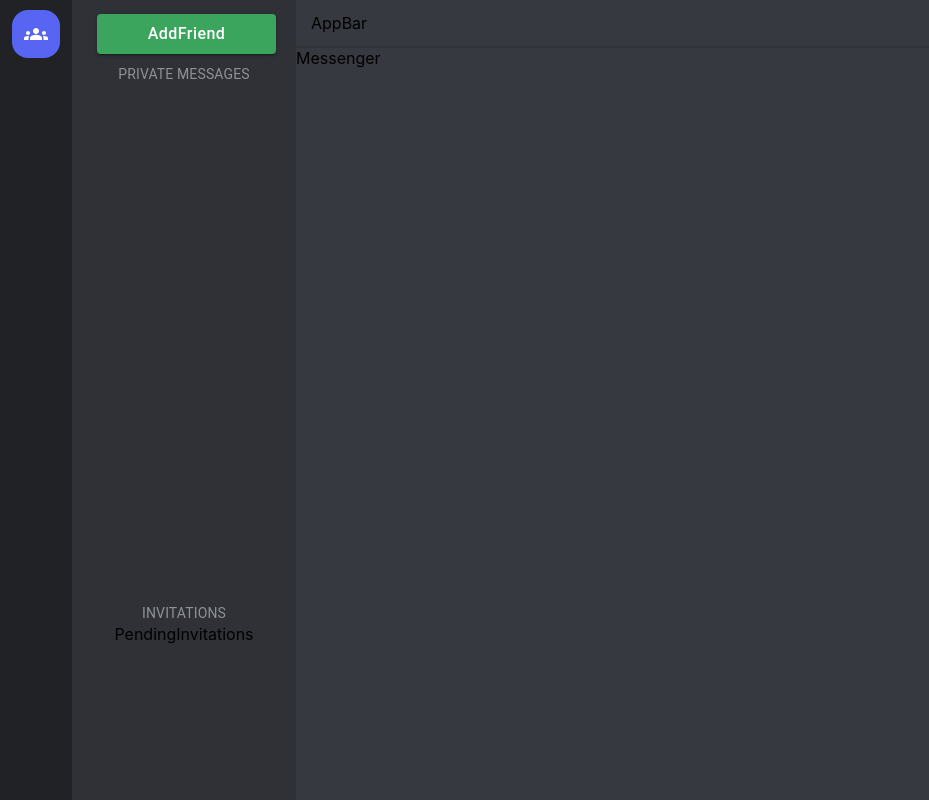
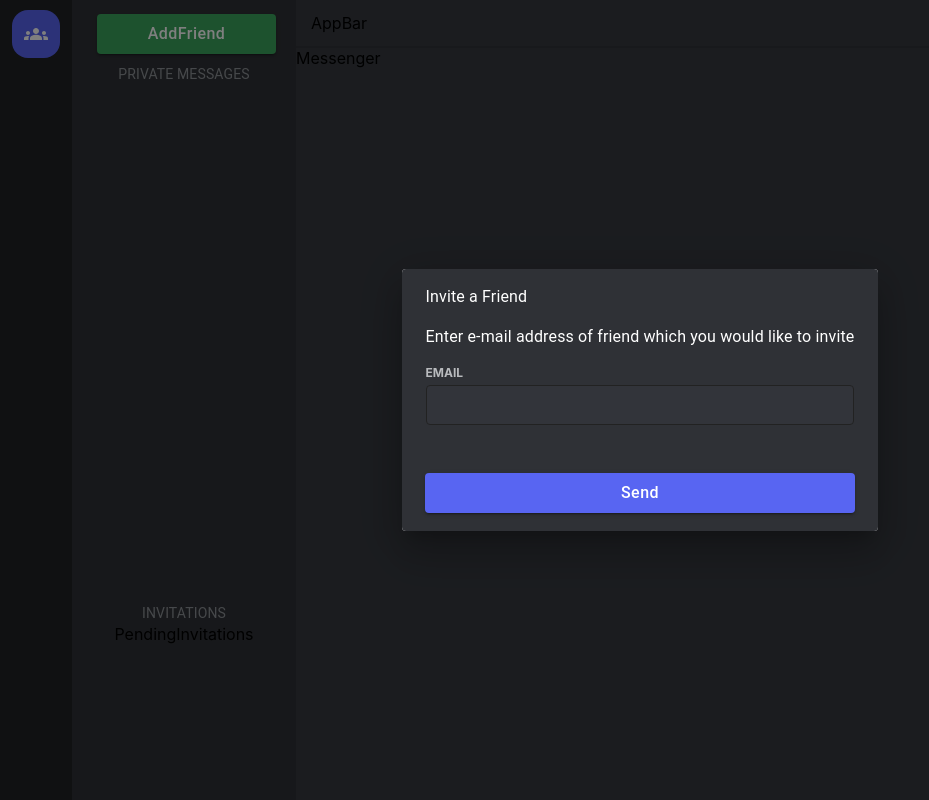
Before and after one commit to vedantkarle/mern-discord-clone, a React (Create React App) app in the folder frontend/: page /dashboard in a window 1280 px wide. Both pictures are taken after a click on the button "AddFriend". Shown: the whole page, without its empty margins (0-929 px from the left). Built offline with nearby package versions, Linux system fonts and the light colour scheme.

Commit message:
added send invitation dialog

```diff
--- a/frontend/src/components/AddFriendButton.js
+++ b/frontend/src/components/AddFriendButton.js
@@ -1,4 +1,5 @@
-import React from "react";
+import React, { useState } from "react";
+import AddFriendDialog from "./AddFriendDialog";
 import Btn from "./Btn";
 
 const additionalStyles = {
@@ -10,7 +11,18 @@ const additionalStyles = {
 };
 
 const AddFriendButton = () => {
-	return <Btn additionalStyles={additionalStyles} label='AddFriend' />;
+	const [isOpen, setIsOpen] = useState(false);
+
+	return (
+		<>
+			<Btn
+				onClick={() => setIsOpen(true)}
+				additionalStyles={additionalStyles}
+				label='AddFriend'
+			/>
+			<AddFriendDialog isOpen={isOpen} onClose={() => setIsOpen(false)} />
+		</>
+	);
 };
 
 export default AddFriendButton;
--- /dev/null
+++ b/frontend/src/components/AddFriendDialog.js
@@ -0,0 +1,55 @@
+import { Typography } from "@mui/material";
+import Dialog from "@mui/material/Dialog";
+import DialogActions from "@mui/material/DialogActions";
+import DialogContent from "@mui/material/DialogContent";
+import DialogContentText from "@mui/material/DialogContentText";
+import DialogTitle from "@mui/material/DialogTitle";
+import { useState } from "react";
+import Btn from "./Btn";
+import Input from "./Input";
+
+const AddFriendDialog = ({
+	isOpen,
+	onClose,
+	sendFriendInvitation = () => {},
+}) => {
+	const [email, setEmail] = useState("");
+
+	const handleSendInvitation = e => {};
+
+	const handleCloseDialog = () => {
+		onClose();
+		setEmail("");
+	};
+
+	return (
+		<div>
+			<Dialog open={isOpen} onClose={handleCloseDialog}>
+				<DialogTitle style={{ backgroundColor: "#2F3136" }}>
+					<Typography style={{ color: "white" }}>Invite a Friend</Typography>
+				</DialogTitle>
+				<DialogContent style={{ backgroundColor: "#2F3136" }}>
+					<DialogContentText>
+						<Typography style={{ color: "white" }}>
+							Enter e-mail address of friend which you would like to invite
+						</Typography>
+					</DialogContentText>
+					<Input label='Email' type='text' value={email} setValue={setEmail} />
+				</DialogContent>
+				<DialogActions style={{ backgroundColor: "#2F3136" }}>
+					<Btn
+						onClick={handleSendInvitation}
+						label='Send'
+						additionalStyles={{
+							marginLeft: "15px",
+							marginRight: "15px",
+							marginBottom: "10px",
+						}}
+					/>
+				</DialogActions>
+			</Dialog>
+		</div>
+	);
+};
+
+export default AddFriendDialog;
```
